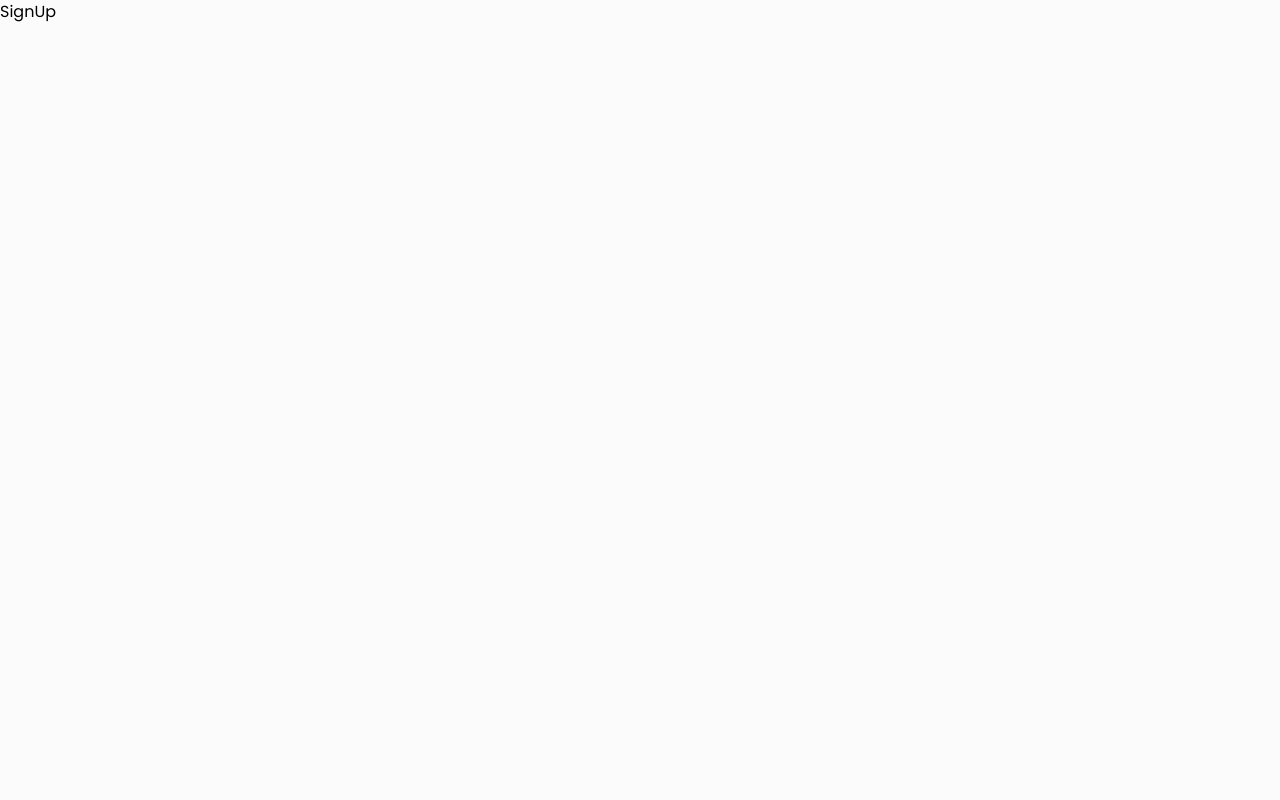
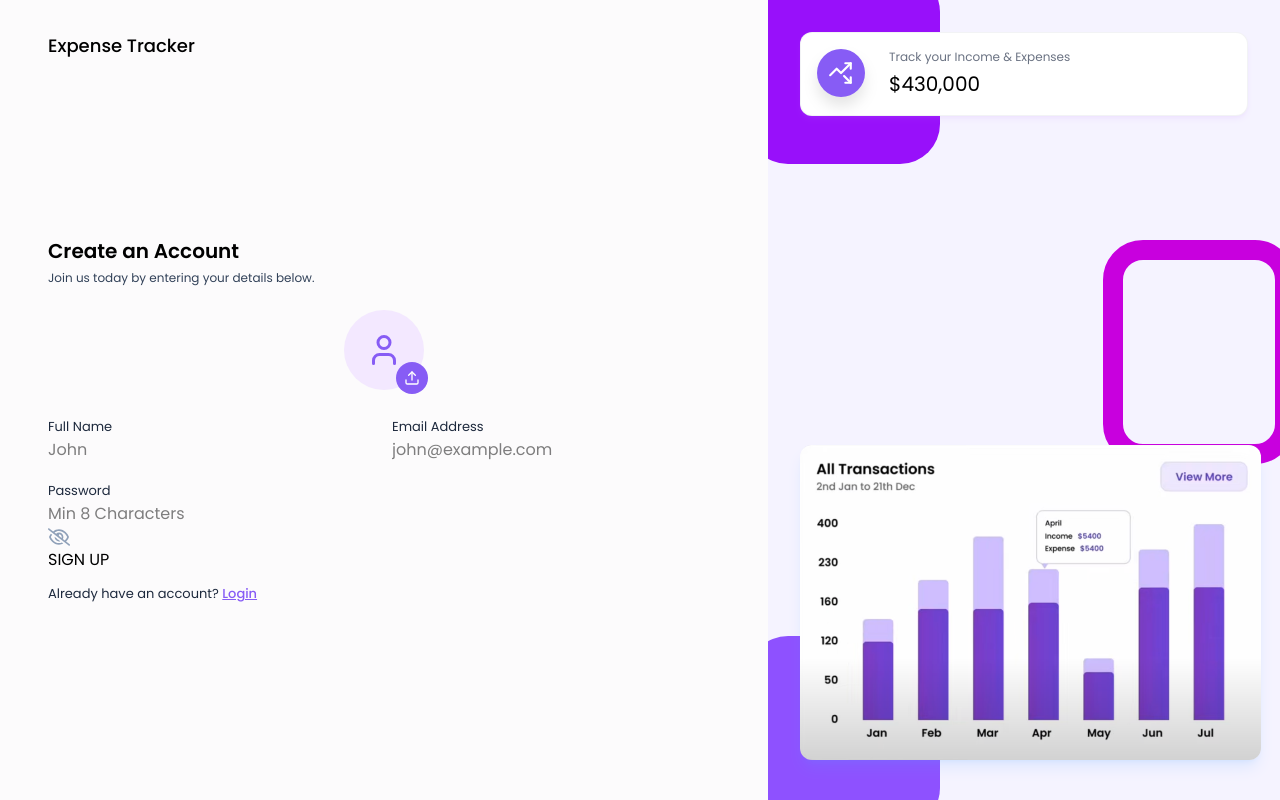
Before and after one commit to jakuzzibubbles/expense-tracker, a React (Vite) app in the folder frontend/expense-tracker/: page /signUp in a window 1280 px wide. Built offline with nearby package versions, Linux system fonts and the light colour scheme; a web font is replaced by a local one.

Commit message:
finished signUp form with redirect to login, no api call yet

```diff
--- a/frontend/expense-tracker/src/pages/Auth/SignUp.jsx
+++ b/frontend/expense-tracker/src/pages/Auth/SignUp.jsx
@@ -1,9 +1,103 @@
-import React from 'react'
+import React, { useState } from "react";
+import AuthLayout from '../../components/layouts/AuthLayout';
+import { useNavigate, Link } from 'react-router-dom';
+import Input from "../../components/Inputs/Input";
+import { validateEmail } from "../../utils/helper";
+import ProfilePhotoSelector from "../../components/Inputs/ProfilePhotoSelector";
 
 const SignUp = () => {
+  const [profilePic, setProfilePic] = useState(null);
+  const [fullName, setFullName] = useState("");
+  const [email, setEmail] = useState("");
+  const [password, setPassword] = useState("");
+
+  const [error, setError] = useState(null);
+
+  const navigate = useNavigate();
+
+  // Handle SignUp form submit
+  const handleSignUp = async (e) => {
+    e.preventDefault();
+
+    let profileImageUrl = "";
+
+    if (!fullName) {
+      setError("Please enter your name.");
+      return;
+    }
+
+    if (!validateEmail(email)) {
+      setError("Please enter a valid email address.");
+      return;
+    }
+
+    if (!password) {
+      setError("Please enter the password.");
+      return;
+    }
+
+    setError("");
+
+    // SignUp API call
+  };
+
+
   return (
-    <div>SignUp</div>
-  )
-}
+    <AuthLayout>
+      <div className="lg:w-[100%] h-auto md:h-full mt-10 md:mt-0 flex flex-col justify-center">
+        <h3 className="text-xl font-semibold text-black">Create an Account</h3>
+        <p className="text-xs text-slate-700 mt-[5px] mb-6">
+          Join us today by entering your details below.
+        </p>
 
-export default SignUp
+        <form onSubmit={handleSignUp}>
+
+          <ProfilePhotoSelector image={profilePic} setImage={setProfilePic} />
+
+          <div className="grid grid-cols md:grid-cols-2 gap-4">
+            <Input
+              value={fullName}
+              onChange={({ target }) => setFullName(target.value)}
+              label="Full Name"
+              placeholder="John"
+              type="text"
+            />
+
+            <Input
+              value={email}
+              onChange={({ target }) => setEmail(target.value)}
+              label="Email Address"
+              placeholder="john@example.com"
+              type="text"
+            />
+
+          <div className="col-span-2">
+            <Input
+              value={password}
+              onChange={({ target }) => setPassword(target.value)}
+              label="Password"
+              placeholder="Min 8 Characters"
+              type="password"
+            />
+           </div>
+          </div>
+
+           {error && <p className='text-red-500 text-xs pb-2.5'>{error}</p>}
+
+                    <button type="submit" className="btn-primary">
+                      SIGN UP
+                    </button>
+
+                    <p className="text-[13px] text-slate-800 mt-3">
+                      Already have an account?{" "}
+                      <Link className="font-medium text-primary underline" to="/login">
+                        Login
+                      </Link>
+                    </p>
+        </form>
+      </div>
+    </AuthLayout>
+  );
+};
+
+export default SignUp;
```
